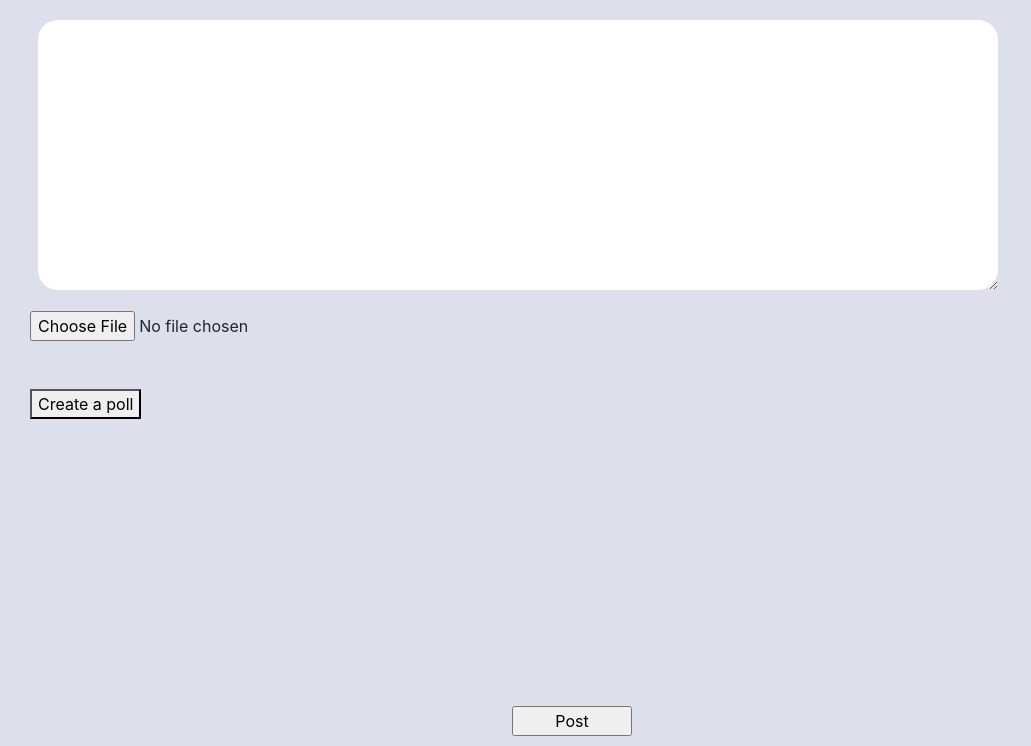
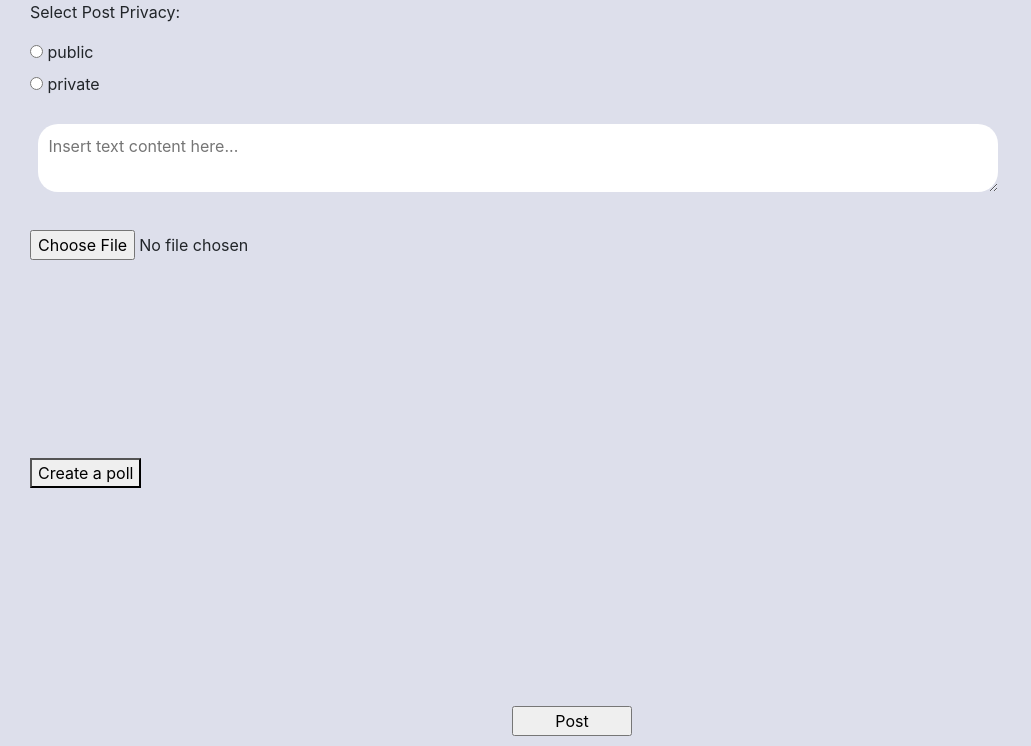
Before and after one commit to Omarhammoud/CONsystem, a PHP site: page /NewPost.html in a window 1280 px wide. Shown: the part 54-800 px from the top of the page, without its empty margins (0-1031 px from the left). Run offline with PHP 8.4, Linux system fonts and the light colour scheme; some libraries are stand-ins or nearby versions.

Commit message:
implementing new features on NewPost.html

```diff
--- a/MemberDashboard/NewPost.html
+++ b/MemberDashboard/NewPost.html
@@ -3,6 +3,7 @@
    <head>
       <meta charset="UTF-8">
 		<title>New Post</title>
+		<script src="jquery-3.5.1.min.js"></script>
 		<link rel="stylesheet" href="https://maxcdn.bootstrapcdn.com/bootstrap/4.0.0/css/bootstrap.min.css" integrity="sha384-Gn5384xqQ1aoWXA+058RXPxPg6fy4IWvTNh0E263XmFcJlSAwiGgFAW/dAiS6JXm" crossorigin="anonymous">
 		<link rel="stylesheet" href="Style.css">
    </head>
@@ -16,25 +17,41 @@
 	</nav>
 
 		<form id="post_form" action="./insertPost.php" METHOD="post" enctype="multipart/form-data">
-			<textarea type="text" id="textPost" name="text" onkeyup="textAreaAdjust(this)">
-			</textarea>
+
+			<div id="privacyOption">
+			  <p>Select Post Privacy:</p>
+			  <input type="radio" id="publicPost" name="postPrivacy" value="public">
+			  <label for="public">public</label><br>
+			  <input type="radio" id="privatePost" name="postPrivacy" value="private">
+			  <label for="private">private</label><br>
+			</div>
+
 			<div class="center">
+				<textarea placeholder="Insert text content here..." type="text" id="textPost" name="text" onkeyup="textAreaAdjust(this)"></textarea>
+				<br/><br/>
 				<input type="file" id="files" class="newPostImg"  name="img" accept="image/x-png,image/gif,image/jpeg">
 				<br/><br/>
 				<div id="PollDivID" style = 'display: none'>
 					<input type="text" class="PollTitle"  name="pollTitle"  placeholder="Enter Poll Title">
-					<input type="text" class="PollOption"  name="pollOpt" placeholder="Enter Poll Option 1" id="1">
-					<input type="text" class="PollOption"  name="pollOpt" placeholder="Enter Poll Option 2" id="2">
+					<input type="text" class="PollOption"  name="pollOpt" placeholder="Enter place option 1" id="1">
+					<input type="text" class="PollOption"  name="pollOpt" placeholder="Enter place option 2" id="2">
+					<div id="optDate">
+						<input type="date" id="1 date" class="PollOptionDate" name="PollOptionDate">
+						<input type="date" id="2 date" class="PollOptionDate" name="PollOptionDate">
+					</div>
+					<div id="optTime">
+						<input type="time" id="1 time" class="PollOptionTime" name="PollOptionTime">
+						<input type="time" id="2 time" class="PollOptionTime" name="PollOptionTime">
+					</div>
 				</div>
-
+				<div>
+				</div>
 				<input type="submit" id="postBtn" value="Post">
 			</div>
 		</form>
-		<div>
-			<button id="btnVote" onclick="Toggle()"> Create a poll </button>
-			<button id="addOption" class="addOptionClass" onclick="AddOption()" style = 'display: none'> Add option </button>
-			<button id="removeOption" class="removeOptionClass" onclick="removeOption()" style = 'display: none'> Remove option </button>
-		</div>
+					<button id="btnVote" onclick="Toggle(this)"> Create a poll</button>
+					<button id="removeOption" class="removeOptionClass" onclick="removeOption()" style = 'display: none'> Remove option </button>
+					<button id="addOption" class="addOptionClass" onclick="AddOption()" style = 'display: none'> Add option </button>
 	  <script>
 	var numberOfOptions = 3;
 	function textAreaAdjust(element)
@@ -42,7 +59,7 @@
 	  element.style.height = "1px";
 	  element.style.height = (25+element.scrollHeight)+"px";
 	}
-	function Toggle()
+	function Toggle(e)
 	{
 	  var addOption = document.getElementById("addOption");
 	  var div = document.getElementById("PollDivID");
@@ -72,6 +89,15 @@
 		removeOption.style.display = "none";
 	  }
 	}
+	function removeOption()
+	{
+		if(numberOfOptions >= 2){
+		removeElement( document.getElementById(numberOfOptions-1) );
+		removeElement(document.getElementById(numberOfOptions -1 +" time"));
+		removeElement(document.getElementById(numberOfOptions -1 +" date"));
+		numberOfOptions--;
+		}
+	}
 	function AddOption()
 	{
 		if(numberOfOptions <= 5){
@@ -80,19 +106,30 @@
 		pollTitleEle.className = "PollOption";
 		pollTitleEle.type = "text";
 		pollTitleEle.name = "pollOpt";
-		pollTitleEle.placeholder = "Enter Poll Option" +(numberOfOptions);
+		pollTitleEle.placeholder = "Enter place option " +(numberOfOptions);
 		pollTitleEle.id = numberOfOptions;
 		container.appendChild(pollTitleEle);
 		var offset = 42;
 		document.getElementById("btnVote").top = document.getElementById("btnVote").top - offset;
 		numberOfOptions++;
-		}
-	}
-	function removeOption()
-	{
-		if(numberOfOptions >= 2){
-		removeElement( document.getElementById(numberOfOptions-1) );
-		numberOfOptions--;
+		var containerDate = document.getElementById("optDate");
+		var pollTitleEleDate = document.createElement("input");
+		pollTitleEleDate.className = "PollOptionDate";
+		pollTitleEleDate.type = "date";
+		pollTitleEleDate.name = "pollOptDate";
+		pollTitleEleDate.id = (numberOfOptions-1) + " date";
+		containerDate.appendChild(pollTitleEleDate);
+		var offset = 42;
+		document.getElementById("optDate").top = document.getElementById("optDate").top - offset;
+		var containerTime = document.getElementById("optTime");
+		var pollTitleEleTime = document.createElement("input");
+		pollTitleEleTime.className = "PollOptionTime";
+		pollTitleEleTime.type = "time";
+		pollTitleEleTime.name = "pollOptTime";
+		pollTitleEleTime.id = (numberOfOptions-1) + " time";
+		containerTime.appendChild(pollTitleEleTime);
+		var offset = 42;
+		document.getElementById("optTime").top = document.getElementById("optTime").top - offset;
 		}
 	}
 	function removeElement(element)
--- a/MemberDashboard/Style.css
+++ b/MemberDashboard/Style.css
@@ -28,32 +28,29 @@
 #textPost
 {
 	width: 75%;
-    min-height: 270px;
+	/* min-height: 270px; */
 	margin-left: 3%;
 	margin-top: 20px;
 	padding: 10px;
 	border: darkslateblue;
 	border-radius: 20px;
+	max-height: 200px;
 }
 
 #files
-{margin-left: 30px;margin-top: 15px;}
+{margin-left: 30px;margin-top: 8px;}
 
 #postBtn
 {width: 120px;position: fixed;bottom: 10px;left: 40%;}
 
 #btnVote
-{
-margin-left: 30px;
-    position: absolute;
-    top: 443px;
-}
+{margin-left: 30px;position: absolute;top: 64%;}
 
 #PollDivID
 {
 	margin-left: 160px;
-	position: relative;
-	top: 25px;
+	position: absolute;
+	top: 64%;
 }
 
 .commentName
@@ -97,7 +94,7 @@ margin-left: 30px;
 {
 	display: block;
 	position: absolute;
-    top: 485px;
+	top: 69%;
 	margin-left: 30px;
 }
 
@@ -105,6 +102,37 @@ margin-left: 30px;
 {
 	display: block;
 	position: absolute;
-    top: 530px;
+	top: 74%;
 	margin-left: 30px;
 }
+
+#privacyOption
+{
+	margin-left: 30px;
+}
+
+#optDate
+{
+    max-inline-size: min-content;
+    margin-left: 206px;
+    position: absolute;
+    top: 41px;
+}
+
+#optTime
+{
+    max-inline-size: min-content;
+    margin-left: 389px;
+    position: absolute;
+    top: 42px;
+}
+
+.PollOptionDate
+{
+margin-bottom: 9px;
+}
+
+.PollOptionTime
+{
+margin-bottom: 9px;
+}
```
Lines whose indentation alone changed are shown as unchanged.
